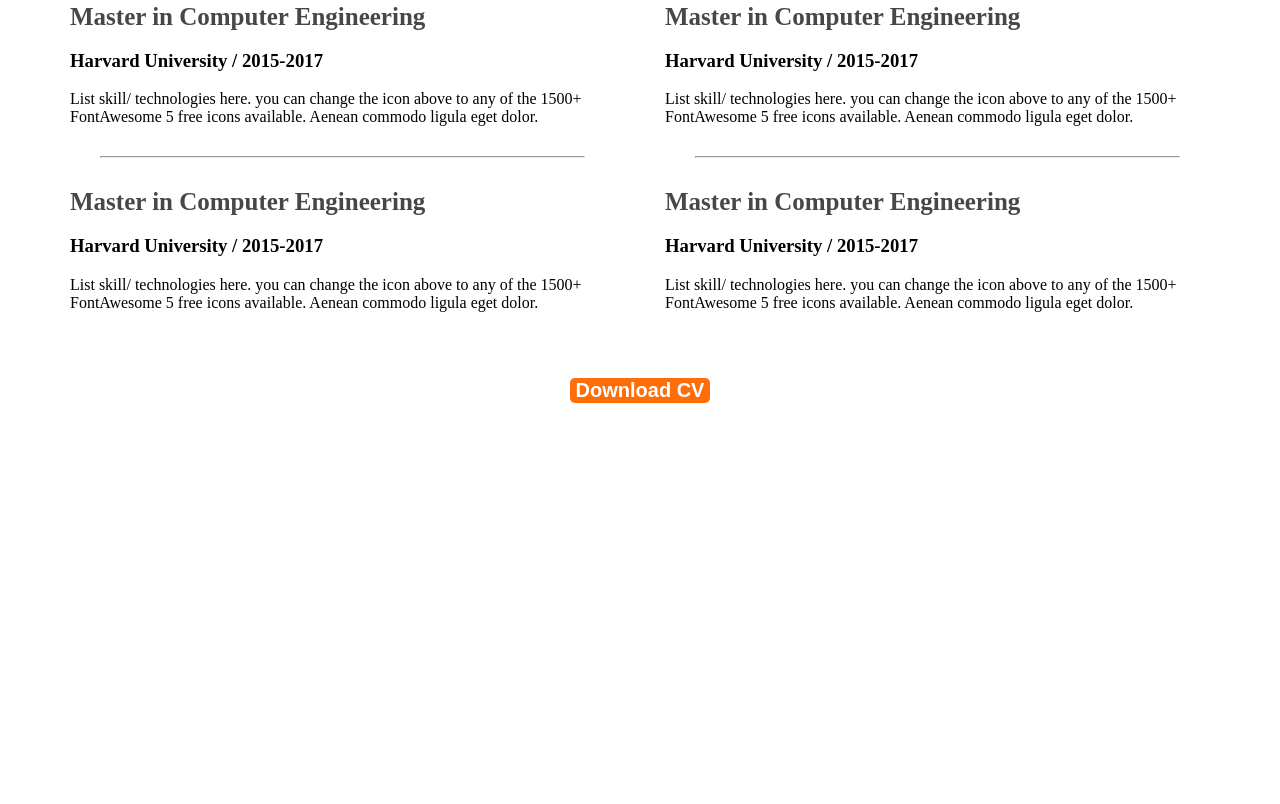
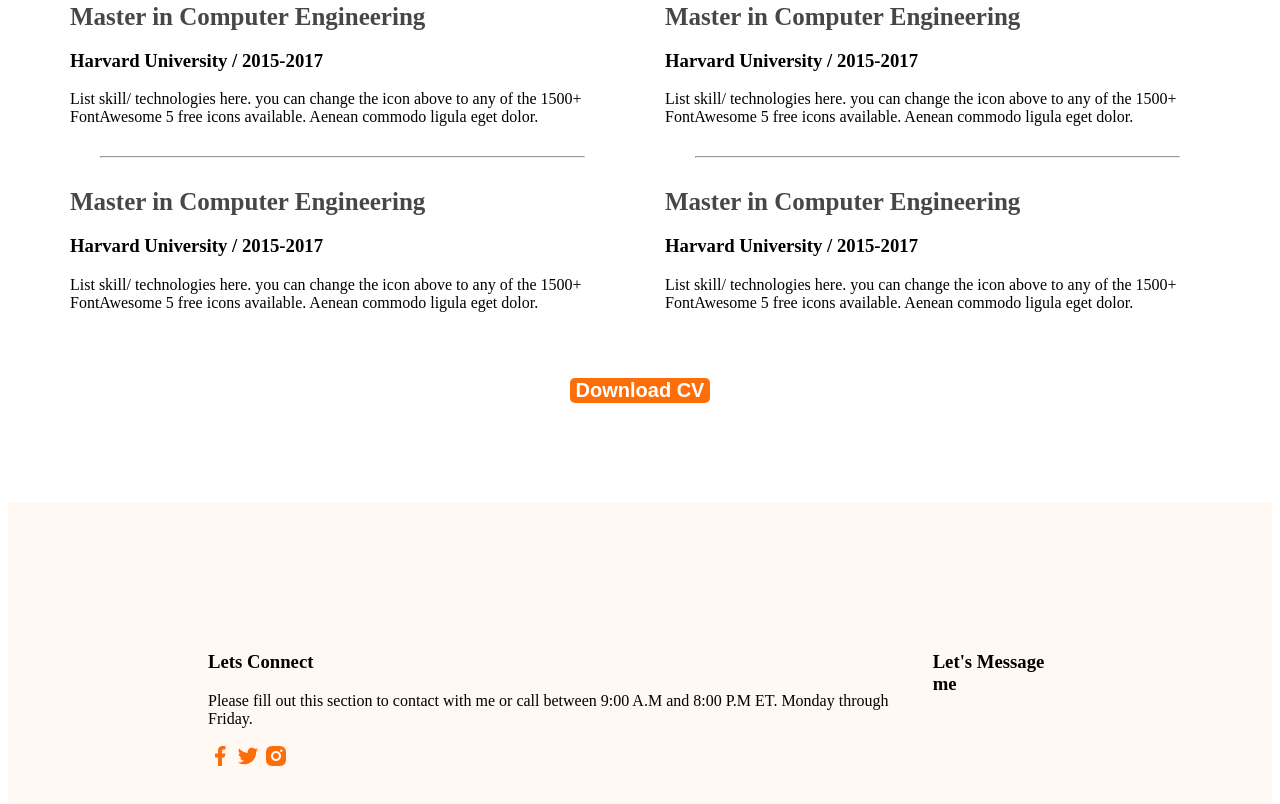
Before and after one commit to rakib506037/webdeveloper-portfolio, a plain HTML site: page nndex.html in a window 1280 px wide. Shown: the part 2527-3331 px from the top of the page. Before the commit the page ends 2938 px from the top, so only its background shows below. Drawn offline with Linux system fonts and the light colour scheme.

Commit message:
basic footer

```diff
--- a/nndex.css
+++ b/nndex.css
@@ -153,3 +153,9 @@
     text-align: center;
     margin-top: 50px;
 }
+footer{
+    display:flex;
+    background-color: #FFF8F3;
+    padding: 130px 200px;
+    margin-top: 100px;
+}
--- a/nndex.html
+++ b/nndex.html
@@ -135,6 +135,18 @@
 
     </main>
     <footer>
+         <div class="footer-colum">
+            <h3 class="footer-title">Lets Connect</h3>
+            <p class="footer-description">Please fill out this section to contact with me or call between 9:00 A.M and 8:00 P.M ET. Monday through Friday.</p>
+            <div class="socail-links">
+                <a href=""><img src="images/icons/facebook.png" alt=""></a>
+                <a href=""><img src="images/icons/twitter.png" alt=""></a>
+                <a href=""><img src="images/icons/insta.png" alt=""></a>
+            </div>
+         </div>
+         <div class="footer-colum">
+            <h3 class="footer-title">Let's Message me</h3>
+         </div>
 
     </footer>
 
```
